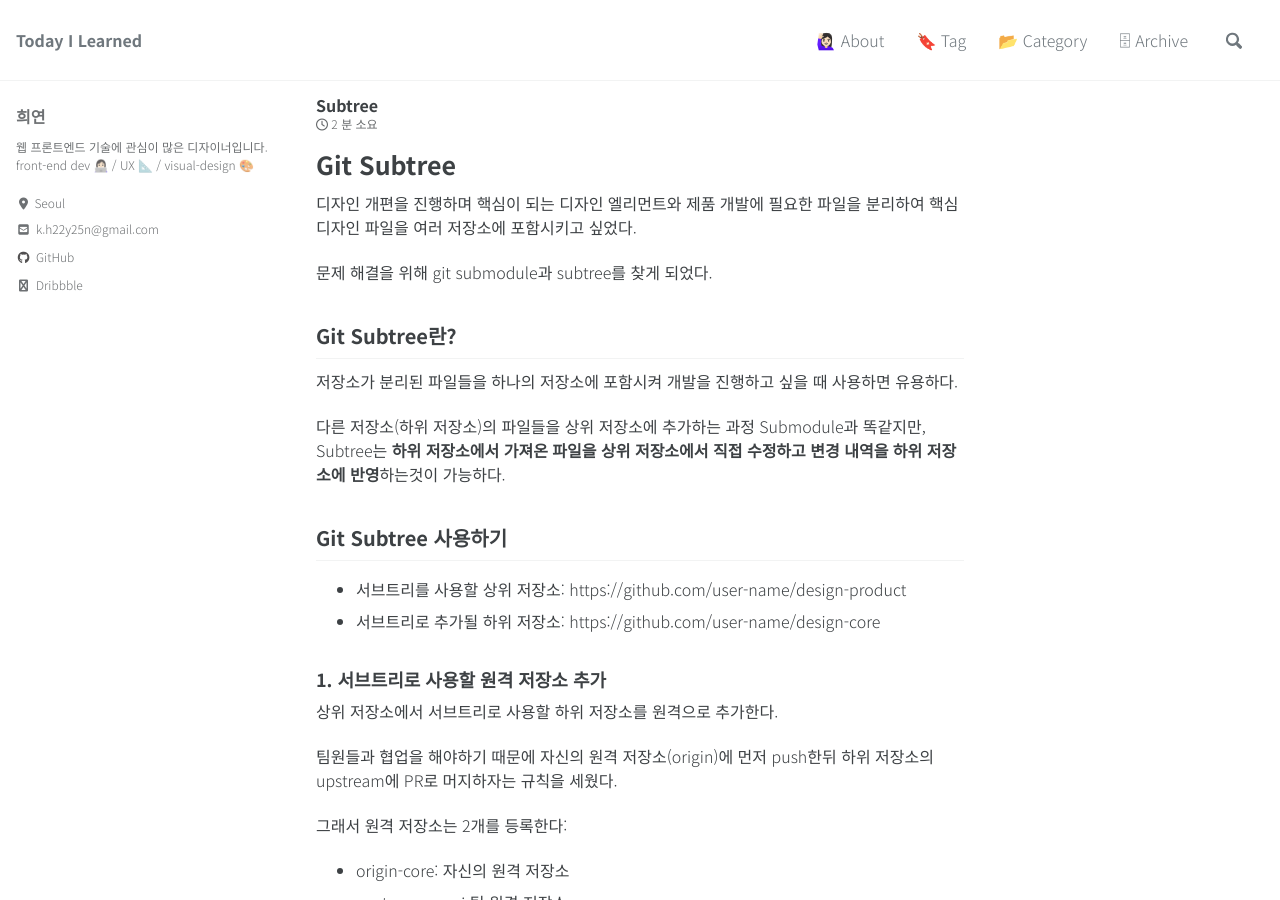
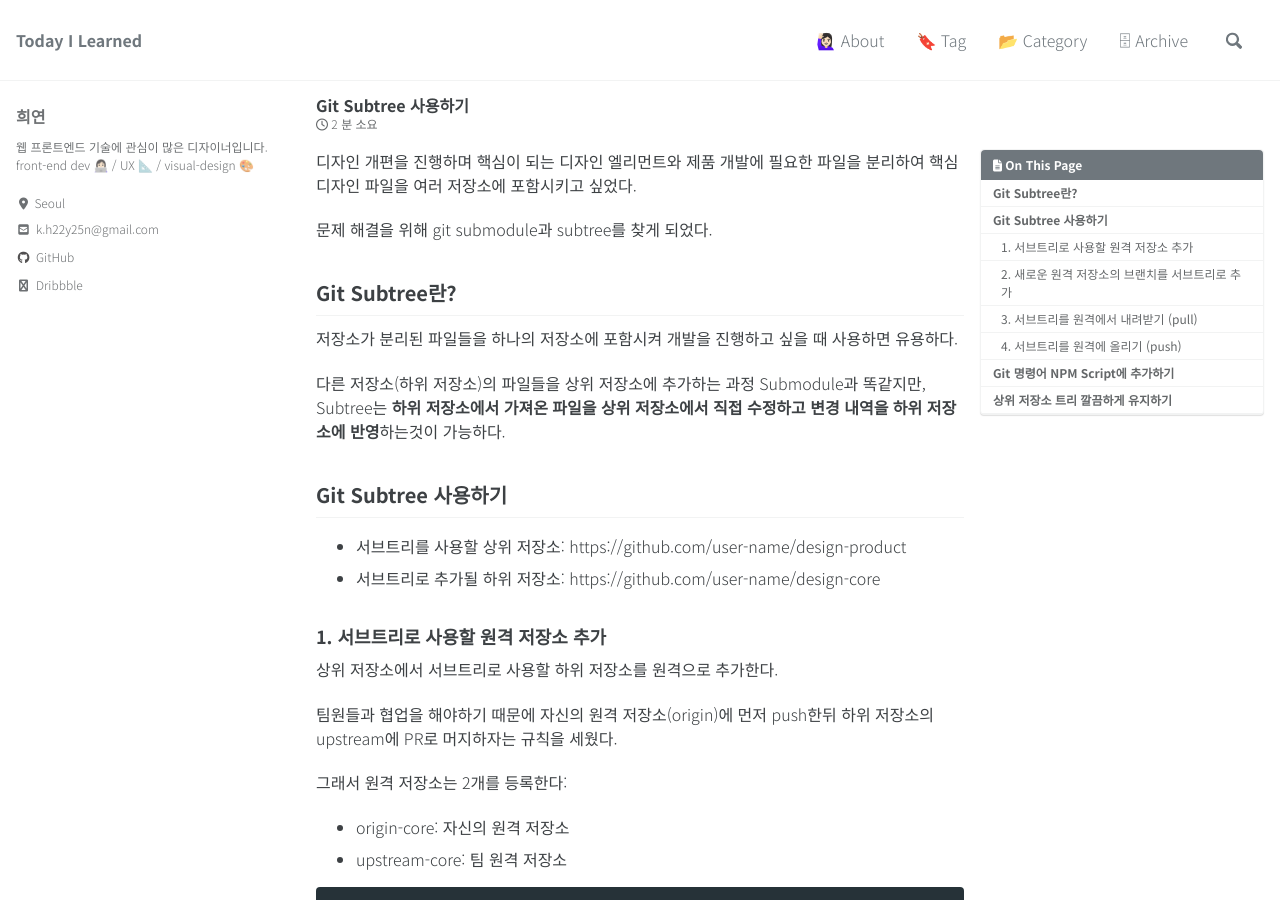
Before and after one commit to h22y25n/h22y25n.github.io, a Jekyll site: the page built from _posts/2021-01-14-subtree.md, in a window 1280 px wide and 900 px high. Built offline with Jekyll 4.4.1, drawn with Linux system fonts in a browser that asks for light colours; cached includes are drawn as plain includes; nearby versions of some CDN libraries.

Commit message:
Fix: Git에서 Subtree 사용하기 타이틀 등 수정

```diff
--- a/_posts/2021-01-14-subtree.md
+++ b/_posts/2021-01-14-subtree.md
@@ -1,4 +1,11 @@
-# Git Subtree
+---
+title: "Git Subtree 사용하기"
+categories:
+  - Git
+tags:
+  - Git
+toc: true
+---
 
 디자인 개편을 진행하며 핵심이 되는 디자인 엘리먼트와 제품 개발에 필요한 파일을 분리하여 핵심 디자인 파일을 여러 저장소에 포함시키고 싶었다.
 
```
